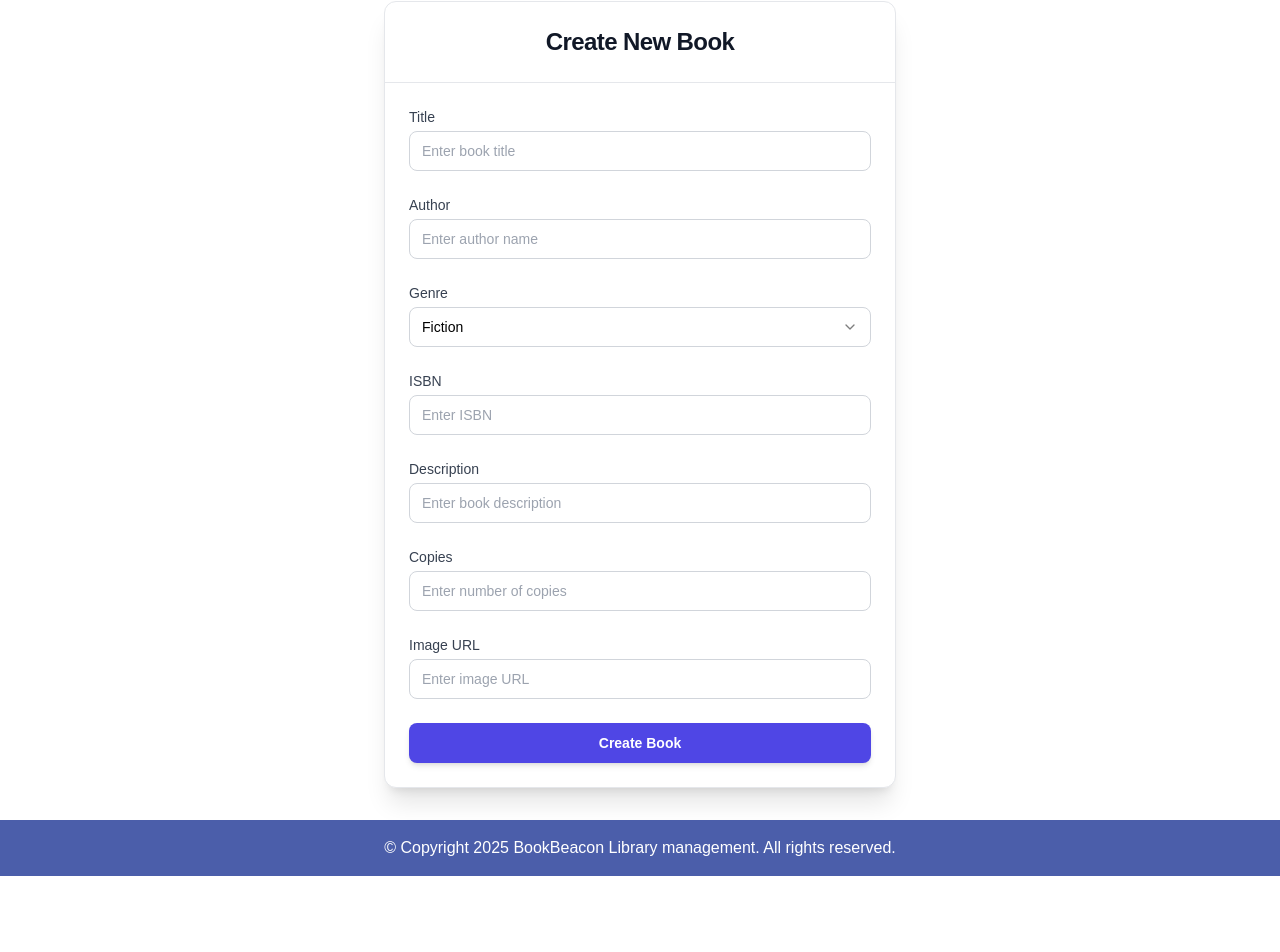
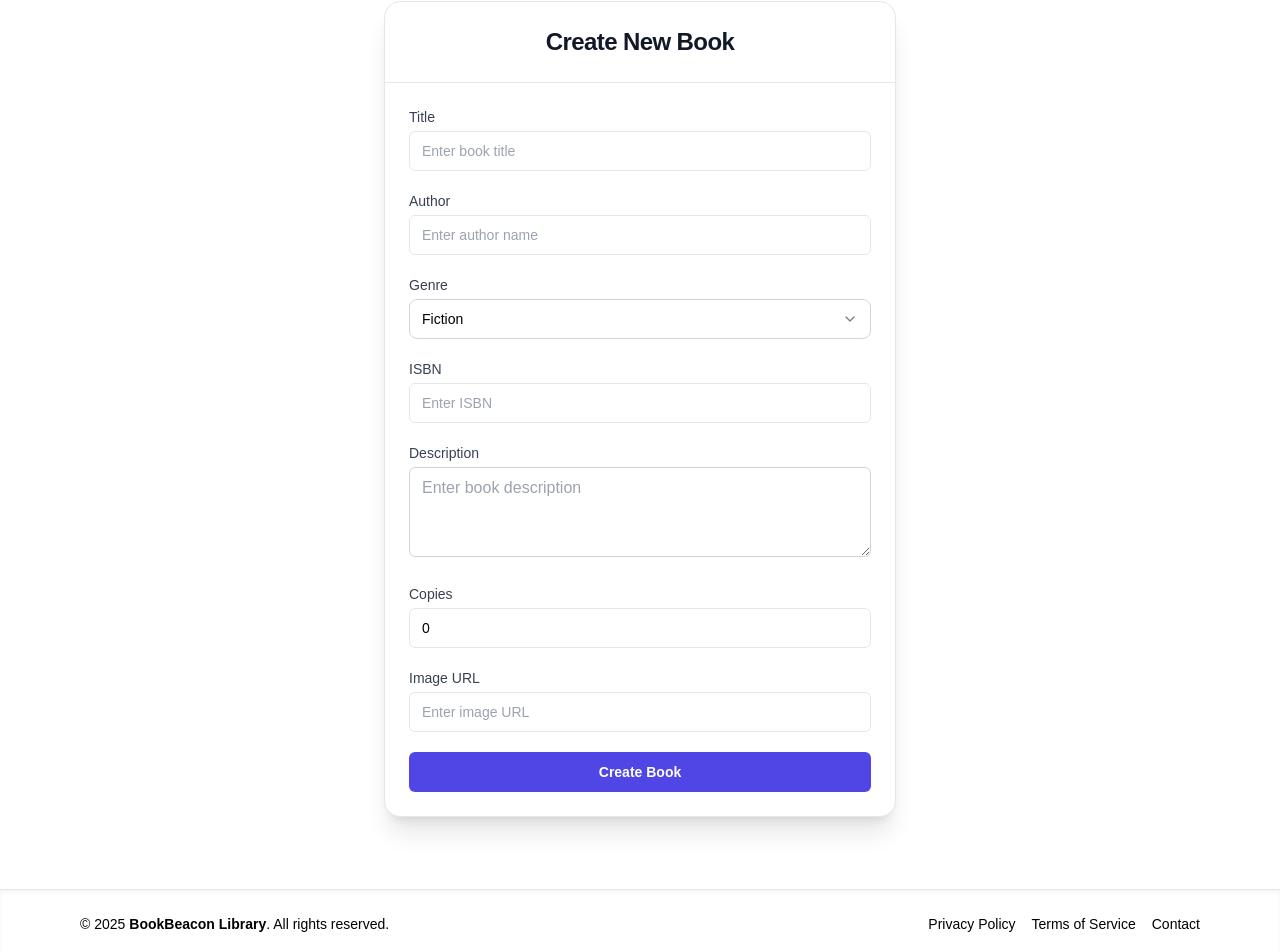
Before and after one commit to mahdihasan333/BookBeacon-library-managment, a React (Vite) app in the folder bookbeacon-library-management/: page /create-book in a window 1280 px wide. Shown: the part 159-1111 px from the top of the page. Before the commit the page ends 1035 px from the top, so only its background shows below. Built offline with nearby package versions, Linux system fonts and the light colour scheme.

Commit message:
update code

```diff
--- a/bookbeacon-library-management/src/components/BookForm.tsx
+++ b/bookbeacon-library-management/src/components/BookForm.tsx
@@ -1,10 +1,21 @@
-import { useState, type FormEvent} from "react";
+import { useState, type FormEvent } from "react";
 import { useNavigate } from "react-router-dom";
+import { motion } from "framer-motion";
 import { Button } from "./ui/button";
 import { Input } from "./ui/input";
-import { Select, SelectContent, SelectItem, SelectTrigger, SelectValue } from "./ui/select";
-import { Card, CardContent, CardHeader, CardTitle } from "./ui/card";
-import { motion } from "framer-motion";
+import {
+  Select,
+  SelectContent,
+  SelectItem,
+  SelectTrigger,
+  SelectValue,
+} from "./ui/select";
+import {
+  Card,
+  CardContent,
+  CardHeader,
+  CardTitle,
+} from "./ui/card";
 import { toast } from "./hooks/use-toast";
 import type { IBook } from "@/types";
 
@@ -13,139 +24,204 @@ interface BookFormProps {
   onSubmit: (data: Partial<IBook>) => Promise<void>;
 }
 
+const GENRES = [
+  { value: "FICTION", label: "Fiction" },
+  { value: "NON_FICTION", label: "Non-Fiction" },
+  { value: "SCIENCE", label: "Science" },
+  { value: "HISTORY", label: "History" },
+  { value: "BIOGRAPHY", label: "Biography" },
+  { value: "FANTASY", label: "Fantasy" },
+];
+
 function BookForm({ initialData, onSubmit }: BookFormProps) {
-  const [formData, setFormData] = useState<Partial<IBook>>(initialData || {
+  const [formData, setFormData] = useState<Partial<IBook>>(
+    initialData || {
       title: "",
       author: "",
       genre: "FICTION",
       isbn: "",
       description: "",
       image: "",
-  });
+      copies: 0,
+    }
+  );
+  const [loading, setLoading] = useState(false);
   const navigate = useNavigate();
 
   const handleSubmit = async (e: FormEvent) => {
     e.preventDefault();
+    setLoading(true);
     try {
       await onSubmit(formData);
       toast({
         title: "Success",
-        description: initialData ? "Book updated successfully" : "Book created successfully",
+        description: initialData
+          ? "Book updated successfully"
+          : "Book created successfully",
       });
       navigate("/books");
-    } catch (error) {
+    } catch {
       toast({
         title: "Error",
-        description: initialData ? "Failed to update book" : "Failed to create book",
+        description: initialData
+          ? "Failed to update book"
+          : "Failed to create book",
         variant: "destructive",
       });
+    } finally {
+      setLoading(false);
     }
   };
 
   return (
     <motion.div
-      initial={{ opacity: 0, scale: 0.95 }}
-      animate={{ opacity: 1, scale: 1 }}
-      transition={{ duration: 0.5 }}
-      className=" flex items-center justify-center"
+      initial={{ opacity: 0, y: 20 }}
+      animate={{ opacity: 1, y: 0 }}
+      transition={{ duration: 0.3 }}
+      className="flex items-center justify-center min-h-[80vh] px-4"
     >
-      <Card className="max-w-lg w-full bg-white dark:bg-gray-800 shadow-xl rounded-xl">
+      <Card className="max-w-lg w-full bg-white dark:bg-gray-900 shadow-xl rounded-2xl">
         <CardHeader className="border-b border-gray-200 dark:border-gray-700">
-          <CardTitle className="text-2xl font-extrabold text-gray-900 dark:text-gray-100 text-center">
+          <CardTitle className="text-2xl font-bold text-center text-gray-900 dark:text-gray-100">
             {initialData ? "Edit Book" : "Create New Book"}
           </CardTitle>
         </CardHeader>
         <CardContent className="pt-6">
-          <form onSubmit={handleSubmit} className="space-y-6">
+          <form onSubmit={handleSubmit} className="space-y-5">
+            {/* Title */}
             <div>
-              <label className="block text-sm font-medium text-gray-700 dark:text-gray-300 mb-1">Title</label>
+              <label className="block text-sm font-medium text-gray-700 dark:text-gray-300 mb-1">
+                Title
+              </label>
               <Input
                 type="text"
                 value={formData.title}
-                onChange={(e) => setFormData({ ...formData, title: e.target.value })}
+                onChange={(e) =>
+                  setFormData({ ...formData, title: e.target.value })
+                }
                 required
-                className="w-full rounded-lg border-gray-300 dark:border-gray-600 focus:ring-indigo-500 focus:border-indigo-500 dark:bg-gray-700 dark:text-gray-100"
                 placeholder="Enter book title"
               />
             </div>
+
+            {/* Author */}
             <div>
-              <label className="block text-sm font-medium text-gray-700 dark:text-gray-300 mb-1">Author</label>
+              <label className="block text-sm font-medium text-gray-700 dark:text-gray-300 mb-1">
+                Author
+              </label>
               <Input
                 type="text"
                 value={formData.author}
-                onChange={(e) => setFormData({ ...formData, author: e.target.value })}
+                onChange={(e) =>
+                  setFormData({ ...formData, author: e.target.value })
+                }
                 required
-                className="w-full rounded-lg border-gray-300 dark:border-gray-600 focus:ring-indigo-500 focus:border-indigo-500 dark:bg-gray-700 dark:text-gray-100"
                 placeholder="Enter author name"
               />
             </div>
+
+            {/* Genre */}
             <div>
-              <label className="block text-sm font-medium text-gray-700 dark:text-gray-300 mb-1">Genre</label>
+              <label className="block text-sm font-medium text-gray-700 dark:text-gray-300 mb-1">
+                Genre
+              </label>
               <Select
                 value={formData.genre}
-                onValueChange={(value) => setFormData({ ...formData, genre: value as IBook["genre"] })}
+                onValueChange={(value) =>
+                  setFormData({ ...formData, genre: value as IBook["genre"] })
+                }
               >
-                <SelectTrigger className="w-full rounded-lg border-gray-300 dark:border-gray-600 focus:ring-indigo-500 focus:border-indigo-500 dark:bg-gray-700 dark:text-gray-100">
+                <SelectTrigger className="w-full rounded-lg border border-gray-300 dark:border-gray-600 focus:ring-indigo-500 focus:border-indigo-500 dark:bg-gray-800 dark:text-gray-100">
                   <SelectValue placeholder="Select genre" />
                 </SelectTrigger>
-                <SelectContent className="bg-white dark:bg-gray-800 border-gray-300 dark:border-gray-600">
-                  <SelectItem value="FICTION">Fiction</SelectItem>
-                  <SelectItem value="NON_FICTION">Non-Fiction</SelectItem>
-                  <SelectItem value="SCIENCE">Science</SelectItem>
-                  <SelectItem value="HISTORY">History</SelectItem>
-                  <SelectItem value="BIOGRAPHY">Biography</SelectItem>
-                  <SelectItem value="FANTASY">Fantasy</SelectItem>
+                <SelectContent className="bg-white dark:bg-gray-800 border border-gray-300 dark:border-gray-600">
+                  {GENRES.map((genre) => (
+                    <SelectItem key={genre.value} value={genre.value}>
+                      {genre.label}
+                    </SelectItem>
+                  ))}
                 </SelectContent>
               </Select>
             </div>
+
+            {/* ISBN */}
             <div>
-              <label className="block text-sm font-medium text-gray-700 dark:text-gray-300 mb-1">ISBN</label>
+              <label className="block text-sm font-medium text-gray-700 dark:text-gray-300 mb-1">
+                ISBN
+              </label>
               <Input
                 type="text"
                 value={formData.isbn}
-                onChange={(e) => setFormData({ ...formData, isbn: e.target.value })}
+                onChange={(e) =>
+                  setFormData({ ...formData, isbn: e.target.value })
+                }
                 required
-                className="w-full rounded-lg border-gray-300 dark:border-gray-600 focus:ring-indigo-500 focus:border-indigo-500 dark:bg-gray-700 dark:text-gray-100"
                 placeholder="Enter ISBN"
               />
             </div>
+
+            {/* Description */}
             <div>
-              <label className="block text-sm font-medium text-gray-700 dark:text-gray-300 mb-1">Description</label>
-              <Input
-                type="text"
+              <label className="block text-sm font-medium text-gray-700 dark:text-gray-300 mb-1">
+                Description
+              </label>
+              <textarea
                 value={formData.description}
-                onChange={(e) => setFormData({ ...formData, description: e.target.value })}
-                className="w-full rounded-lg border-gray-300 dark:border-gray-600 focus:ring-indigo-500 focus:border-indigo-500 dark:bg-gray-700 dark:text-gray-100"
+                onChange={(e) =>
+                  setFormData({ ...formData, description: e.target.value })
+                }
+                rows={3}
+                className="w-full rounded-md border border-gray-300 dark:border-gray-600 dark:bg-gray-800 dark:text-gray-100 px-3 py-2 focus:ring-indigo-500 focus:border-indigo-500"
                 placeholder="Enter book description"
               />
             </div>
+
+            {/* Copies */}
             <div>
-              <label className="block text-sm font-medium text-gray-700 dark:text-gray-300 mb-1">Copies</label>
+              <label className="block text-sm font-medium text-gray-700 dark:text-gray-300 mb-1">
+                Copies
+              </label>
               <Input
                 type="number"
                 value={formData.copies ?? ""}
-                onChange={(e) => setFormData({ ...formData, copies: Number(e.target.value) })}
+                onChange={(e) =>
+                  setFormData({
+                    ...formData,
+                    copies: Number(e.target.value),
+                  })
+                }
                 min="0"
                 required
-                className="w-full rounded-lg border-gray-300 dark:border-gray-600 focus:ring-indigo-500 focus:border-indigo-500 dark:bg-gray-700 dark:text-gray-100"
                 placeholder="Enter number of copies"
               />
             </div>
+
+            {/* Image */}
             <div>
-              <label className="block text-sm font-medium text-gray-700 dark:text-gray-300 mb-1">Image URL</label>
+              <label className="block text-sm font-medium text-gray-700 dark:text-gray-300 mb-1">
+                Image URL
+              </label>
               <Input
                 type="text"
                 value={formData.image}
-                onChange={(e) => setFormData({ ...formData, image: e.target.value })}
-                className="w-full rounded-lg border-gray-300 dark:border-gray-600 focus:ring-indigo-500 focus:border-indigo-500 dark:bg-gray-700 dark:text-gray-100"
+                onChange={(e) =>
+                  setFormData({ ...formData, image: e.target.value })
+                }
                 placeholder="Enter image URL"
               />
             </div>
+
+            {/* Submit */}
             <Button
               type="submit"
-              className="w-full bg-indigo-600 hover:bg-indigo-700 text-white font-semibold py-2 px-4 rounded-lg shadow-md transition duration-300"
+              disabled={loading}
+              className="w-full font-semibold bg-indigo-600 hover:bg-indigo-700 text-white dark:text-white"
             >
-              {initialData ? "Update Book" : "Create Book"}
+              {loading
+                ? "Processing..."
+                : initialData
+                ? "Update Book"
+                : "Create Book"}
             </Button>
           </form>
         </CardContent>
--- a/bookbeacon-library-management/src/components/BorrowForm.tsx
+++ b/bookbeacon-library-management/src/components/BorrowForm.tsx
@@ -1,9 +1,9 @@
 import { useState, type FormEvent } from "react";
 import { useNavigate } from "react-router-dom";
+import { motion } from "framer-motion";
 import { Button } from "./ui/button";
 import { Input } from "./ui/input";
 import { Card, CardContent, CardHeader, CardTitle } from "./ui/card";
-import { motion } from "framer-motion";
 import { toast } from "./hooks/use-toast";
 import type { IBorrow } from "@/types";
 
@@ -19,10 +19,12 @@ function BorrowForm({ bookId, maxCopies, onSubmit }: BorrowFormProps) {
     quantity: 1,
     dueDate: "",
   });
+  const [loading, setLoading] = useState(false);
   const navigate = useNavigate();
 
   const handleSubmit = async (e: FormEvent) => {
     e.preventDefault();
+    setLoading(true);
     try {
       await onSubmit(formData);
       toast({
@@ -30,48 +32,75 @@ function BorrowForm({ bookId, maxCopies, onSubmit }: BorrowFormProps) {
         description: "Book borrowed successfully",
       });
       navigate("/borrow-summary");
-    } catch (error) {
+    } catch {
       toast({
         title: "Error",
         description: "Failed to borrow book",
         variant: "destructive",
       });
+    } finally {
+      setLoading(false);
     }
   };
 
   return (
     <motion.div
-      initial={{ opacity: 0, scale: 0.95 }}
-      animate={{ opacity: 1, scale: 1 }}
+      initial={{ opacity: 0, y: 20 }}
+      animate={{ opacity: 1, y: 0 }}
       transition={{ duration: 0.3 }}
+      className="flex items-center justify-center px-4 sm:px-6 lg:px-8"
     >
-      <Card className="max-w-lg mx-auto bg-card-light dark:bg-card-dark">
-        <CardHeader>
-          <CardTitle>Borrow Book</CardTitle>
+      <Card className="w-full max-w-md sm:max-w-lg md:max-w-xl lg:max-w-2xl bg-white dark:bg-gray-900 shadow-xl rounded-2xl">
+        <CardHeader className="border-b border-gray-200 dark:border-gray-700">
+          <CardTitle className="text-2xl font-bold text-center text-gray-900 dark:text-gray-100">
+            Borrow Book
+          </CardTitle>
         </CardHeader>
-        <CardContent>
-          <form onSubmit={handleSubmit} className="space-y-4">
+        <CardContent className="pt-6 px-4 sm:px-6">
+          <form onSubmit={handleSubmit} className="space-y-5">
+            {/* Quantity */}
             <div>
-              <label className="block text-sm font-medium">Quantity</label>
+              <label className="block text-sm font-medium text-gray-700 dark:text-gray-300 mb-1">
+                Quantity
+              </label>
               <Input
                 type="number"
+                min={1}
+                max={maxCopies}
                 value={formData.quantity}
-                onChange={(e) => setFormData({ ...formData, quantity: Number(e.target.value) })}
+                onChange={(e) =>
+                  setFormData({ ...formData, quantity: Number(e.target.value) })
+                }
                 required
+                placeholder="Enter quantity"
               />
-              <p className="text-sm text-gray-500 dark:text-gray-400">Available copies: {maxCopies}</p>
+              <p className="text-xs text-gray-500 dark:text-gray-400 mt-1">
+                Available copies: <span className="font-semibold">{maxCopies}</span>
+              </p>
             </div>
+
+            {/* Due Date */}
             <div>
-              <label className="block text-sm font-medium">Due Date</label>
+              <label className="block text-sm font-medium text-gray-700 dark:text-gray-300 mb-1">
+                Due Date
+              </label>
               <Input
                 type="date"
                 value={formData.dueDate}
-                onChange={(e) => setFormData({ ...formData, dueDate: e.target.value })}
+                onChange={(e) =>
+                  setFormData({ ...formData, dueDate: e.target.value })
+                }
                 required
               />
             </div>
-            <Button type="submit" className="w-full">
-              Borrow Book
+
+            {/* Submit Button */}
+            <Button
+              type="submit"
+              disabled={loading}
+              className="w-full py-2 rounded-xl bg-indigo-600 hover:bg-indigo-700 text-white font-semibold shadow-md transition-all duration-200"
+            >
+              {loading ? "Processing..." : "Borrow Book"}
             </Button>
           </form>
         </CardContent>
--- a/bookbeacon-library-management/src/components/Footer.tsx
+++ b/bookbeacon-library-management/src/components/Footer.tsx
@@ -1,8 +1,44 @@
+import { motion } from "framer-motion";
+
 function Footer() {
   return (
-    <footer className="bg-primary-light dark:bg-primary-dark text-white p-4 text-center">
-      <p>© Copyright {new Date().getFullYear()} BookBeacon Library management. All rights reserved.</p>
-    </footer>
+    <motion.footer
+      initial={{ opacity: 0, y: 40 }}
+      animate={{ opacity: 1, y: 0 }}
+      transition={{ duration: 0.6, ease: "easeOut" }}
+      className="backdrop-blur-lg bg-card-light/70 dark:bg-card-dark/40 border-t border-border-light dark:border-border-dark shadow-inner mt-10"
+    >
+      <div className="max-w-6xl mx-auto px-4 py-6 flex flex-col md:flex-row items-center justify-between gap-3">
+        {/* Left Text */}
+        <p className="text-sm text-foreground-light dark:text-foreground-dark">
+          © {new Date().getFullYear()}{" "}
+          <span className="font-semibold">BookBeacon Library</span>. All rights
+          reserved.
+        </p>
+
+        {/* Links */}
+        <div className="flex gap-4 text-sm text-muted-light dark:text-muted-dark">
+          <a
+            href="#privacy"
+            className="hover:text-primary-light dark:hover:text-primary-dark transition-colors duration-200"
+          >
+            Privacy Policy
+          </a>
+          <a
+            href="#terms"
+            className="hover:text-primary-light dark:hover:text-primary-dark transition-colors duration-200"
+          >
+            Terms of Service
+          </a>
+          <a
+            href="#contact"
+            className="hover:text-primary-light dark:hover:text-primary-dark transition-colors duration-200"
+          >
+            Contact
+          </a>
+        </div>
+      </div>
+    </motion.footer>
   );
 }
 
```
Also changed, not shown: bookbeacon-library-management/src/components/BookCard.tsx (+52 -20 lines). Lines whose indentation alone changed are shown as unchanged.
